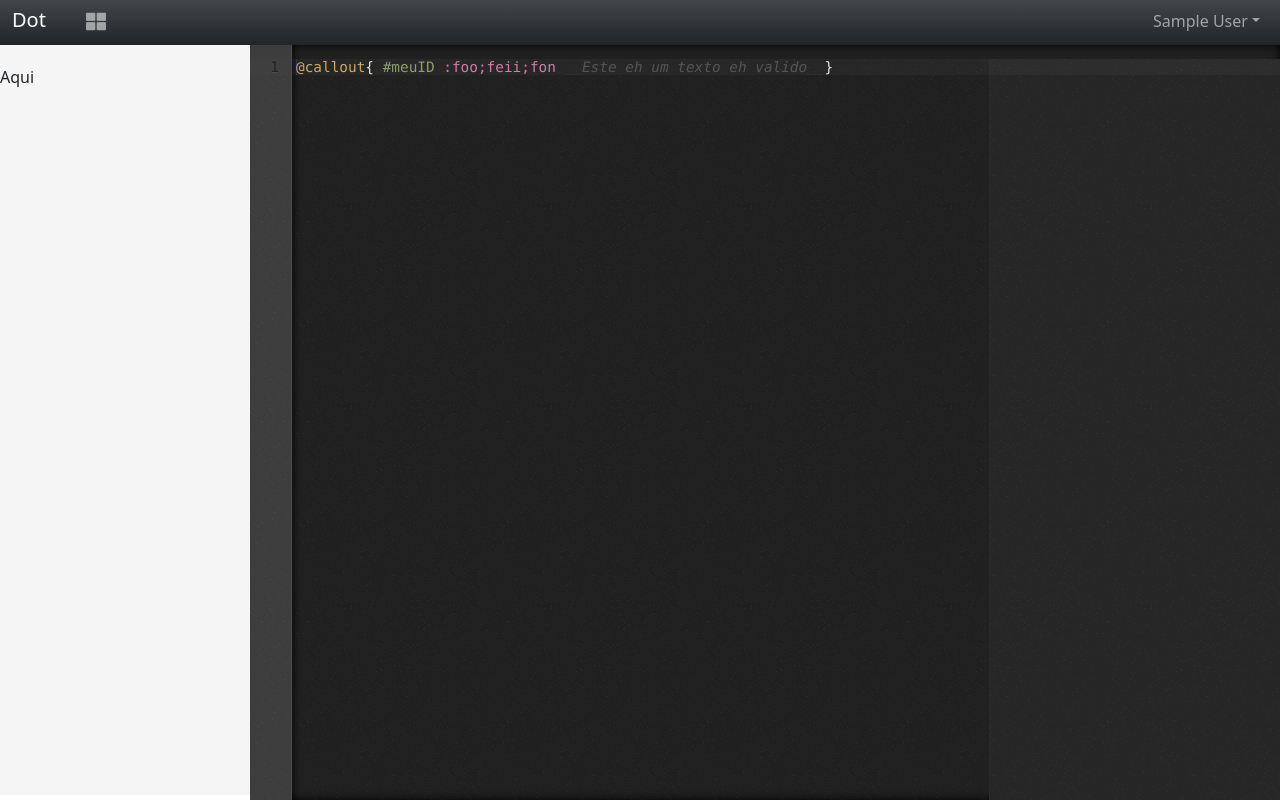
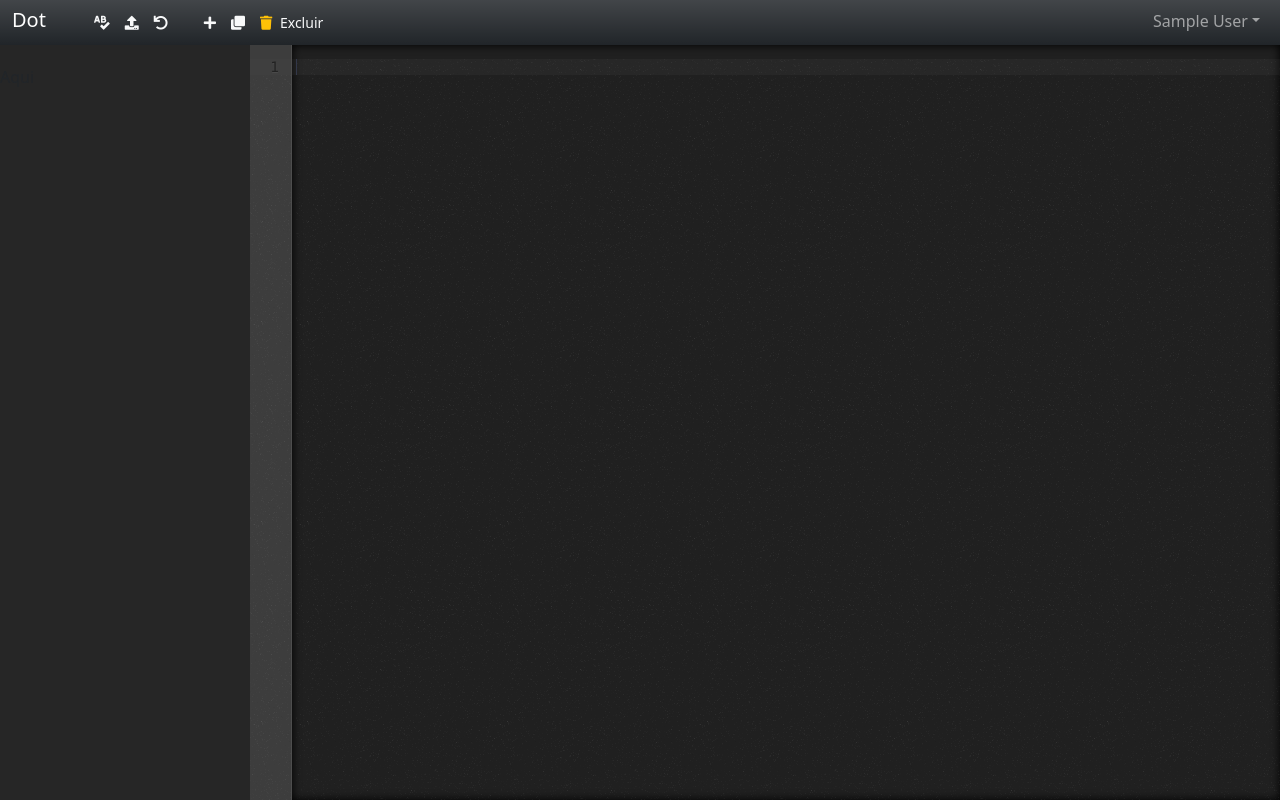
Before and after one commit to castelhano/dot, a Django app: page /core_doc_maker in a window 1280 px wide. Run offline with Django 3.2, Linux system fonts and the light colour scheme; the visitor is signed in with stand-in values (Sample User, id 1); some libraries are stand-ins or nearby versions.

Commit message:
Ajustes editor

```diff
--- a/dot/app/core/docs.py
+++ b/dot/app/core/docs.py
@@ -1,5 +1,6 @@
 from django.shortcuts import render, redirect
 from django.contrib.auth.decorators import login_required
+from django.contrib import messages
 
 
 @login_required
--- a/dot/static/css/dot.css
+++ b/dot/static/css/dot.css
@@ -10,7 +10,7 @@ VERSION: 1.0
 .bg-warning-light{background-color: #FFF0C2!important;}
 .bg-success-light{background-color: #64d69f!important;}
 .bg-danger-light{background-color: #ff969f!important;}
-.bg-dark-light{background-color: #2B3037;}
+.bg-dark-light{background-color: #262626;}
 
 .border-oil{border-color: #0065A4!important;}
 .border-orange{border-color: #FD7E14!important;}
--- /dev/null
+++ b/dot/templates/_component/menu/editor.html
@@ -0,0 +1,26 @@
+<li class="nav-item ms-3">
+  <div class="btn-group" role="group">
+    <button type="button" class="btn btn-sm btn-outline-light border-0"><i class="fas fa-spell-check"></i></button>
+    <button type="button" class="btn btn-sm btn-outline-light border-0"><i class="fas fa-upload"></i></button>
+    <a id="home" class="btn btn-sm btn-outline-light border-0" href="{% url 'index' %}"><i class="fas fa-undo"></i></a>
+  </div>
+  <div class="btn-group ms-3" role="group">
+    <button type="button" class="btn btn-sm btn-outline-light border-0"><i class="fas fa-plus"></i></button>
+    <button type="button" class="btn btn-sm btn-outline-light border-0"><i class="fas fa-clone"></i></button>
+    <button type="button" class="btn btn-sm btn-outline-light border-0"><i class="fas fa-trash text-warning me-1"></i> Excluir</button>
+  </div>
+</li>
+
+<script>
+  var SHORTCUT_MAP = {};
+
+  function eventHandler(e){
+    {% include '_component/script/global_handler.js' %}
+    else{
+      // let cadastro = false;
+      // try{cadastro = document.getElementById('menu_cadastro').classList.contains('show') ? true : false;}catch(err){}
+      // if(cadastro && e.key.toLowerCase() == 'e'){e.preventDefault();document.getElementById('cadastro_empresa').click();}
+      // else if(cadastro && e.key.toLowerCase() == 'g'){e.preventDefault();document.getElementById('cadastro_grupo').click();}
+    }
+  }
+</script>
--- a/dot/templates/core/doc_maker.html
+++ b/dot/templates/core/doc_maker.html
@@ -1,9 +1,12 @@
 {% extends "layout/editor.html" %}
 {% load static %}
 
+{% block model_menu %}
+{% include "_component/menu/editor.html" %}
+{% endblock%}
 
 {% block editor %}
-<div id="editor">@callout{ #meuID :foo;feii;fon __Este eh um texto eh valido__}</div>
+<div id="editor"></div>
 {% endblock%}
 
 {% block add_script_src %}
@@ -16,6 +19,7 @@
   editor.setTheme("ace/theme/ambiance");
   editor.session.setMode("ace/mode/text");
   editor.renderer.setScrollMargin(14)
+  editor.setShowPrintMargin(false);
   document.getElementById('editor').style.fontSize='0.9rem';
 
 var rules = editor.session.$mode.$highlightRules.getRules();
--- a/dot/templates/layout/editor.html
+++ b/dot/templates/layout/editor.html
@@ -21,7 +21,7 @@
     background-color: #f5f5f5;
     padding-right: 20px;
     padding-top: 20px;
-    min-height: calc(100vh - 50px);
+    min-height: calc(100vh - 45px);
   }
   {% block style %}{% endblock %}
   </style>
@@ -34,12 +34,12 @@
   <title>{% block title %}Code{% endblock %}</title>
 </head>
 <body>
+  <a class="d-none" id="clear" href="{% url 'core_doc_maker' %}"></a>
   <nav class="navbar navbar-dark bg-dark bg-gradient navbar-expand sticky-top" style="height:45px;">
     <div class="container-fluid">
       <a class="navbar-brand user-select-none pt-0">{% block model %} Dot {% endblock%}</a>
       <div class="collapse navbar-collapse ms-2" id="navControls">
         <ul class="navbar-nav">
-          <li class="nav-item"><a class="nav-link px-3" id="home" href="{% url 'index' %}"><i class="fas fa-th-large fs-5"></i></a></li>
           {% block model_menu %}{% endblock%}
         </ul>
         <ul class="navbar-nav ms-auto">
@@ -57,11 +57,11 @@
       </div>
     </div>
   </nav>
-  <div class="sidebar">Aqui</div>
+  <div class="sidebar bg-dark-light">Aqui</div>
   {% block editor %}{% endblock %}
 
   {% for message in messages %}
-  <div class="alert alert-{{message.tags}} alert-dismissible fade show mb-1" role="alert">
+  <div class="alert alert-{{message.tags}} alert-dismissible fade show mb-1" role="alert" style="z-index: 30;">
     {{ message|safe }}
     <button type="button" class="btn-close" data-bs-dismiss="alert" aria-label="Close"></button>
   </div>
@@ -71,7 +71,7 @@
   {% for field in form %}
   {% if field.errors %}
   {% for error in field.errors %}
-  <div class="alert alert-danger alert-dismissible fade show mb-1" role="alert">
+  <div class="alert alert-danger alert-dismissible fade show mb-1" role="alert" style="z-index: 30;">
     {{ error|escape }}
     <button type="button" class="btn-close" data-bs-dismiss="alert" aria-label="Close"></button>
   </div>
```
